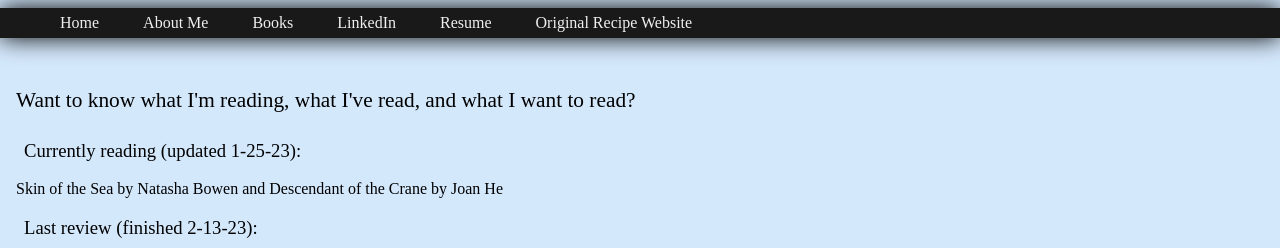
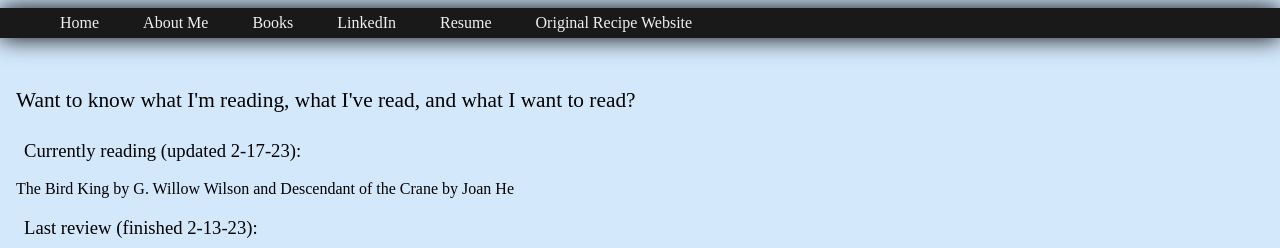
Before and after one commit to zzangwill/zzangwill.github.io, a plain HTML site: page reading.html in a window 1280 px wide. Shown: the top 248 px of the page. Drawn offline with Linux system fonts and the light colour scheme; a web font is replaced by a local one.

Commit message:
Update reading.html
updated 2/16

```diff
--- a/reading.html
+++ b/reading.html
@@ -44,10 +44,10 @@
 
 
   <div id="details">
-    <p class="topic">Currently reading (updated 1-25-23): </p>
+    <p class="topic">Currently reading (updated 2-17-23): </p>
 
 
-    <p>Skin of the Sea by Natasha Bowen and Descendant of the Crane by Joan He</p>
+    <p>The Bird King by G. Willow Wilson and Descendant of the Crane by Joan He</p>
 
     <p class="topic">
       Last review (finished 2-13-23): </p>
```
